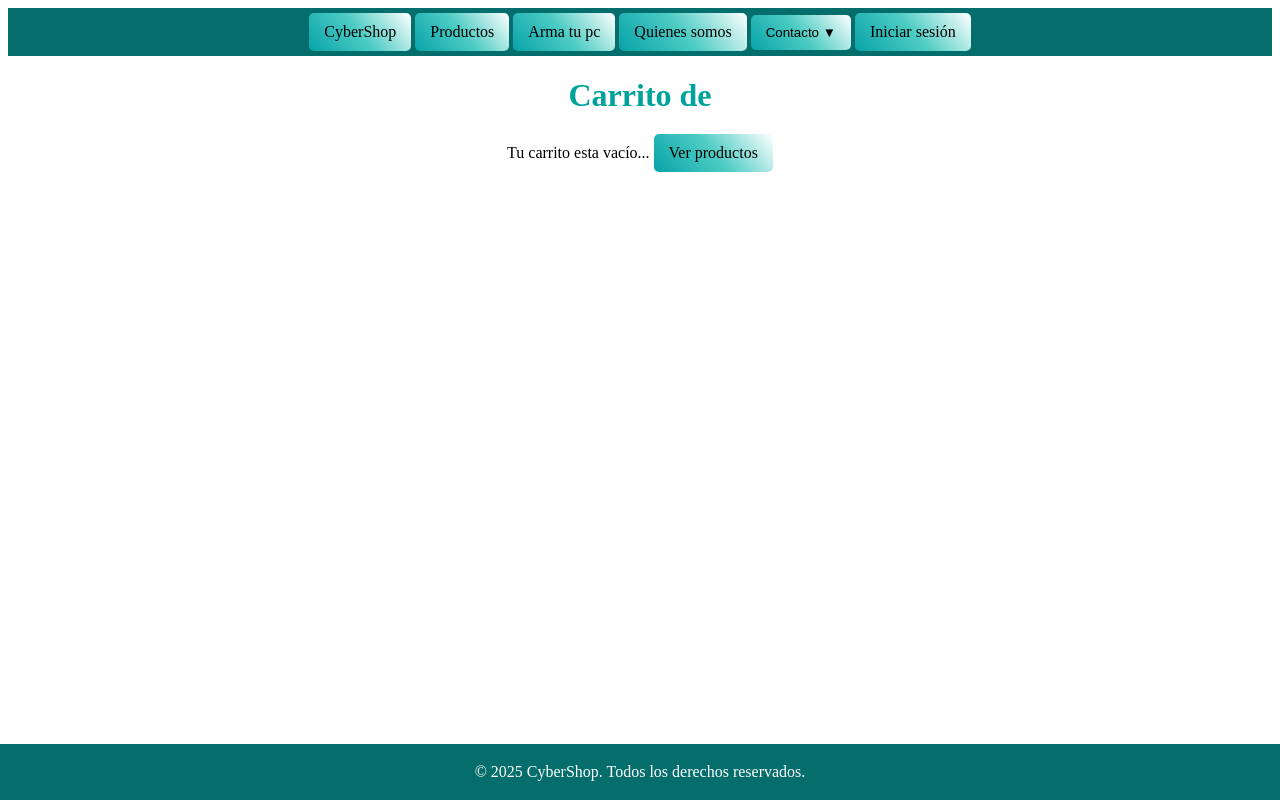
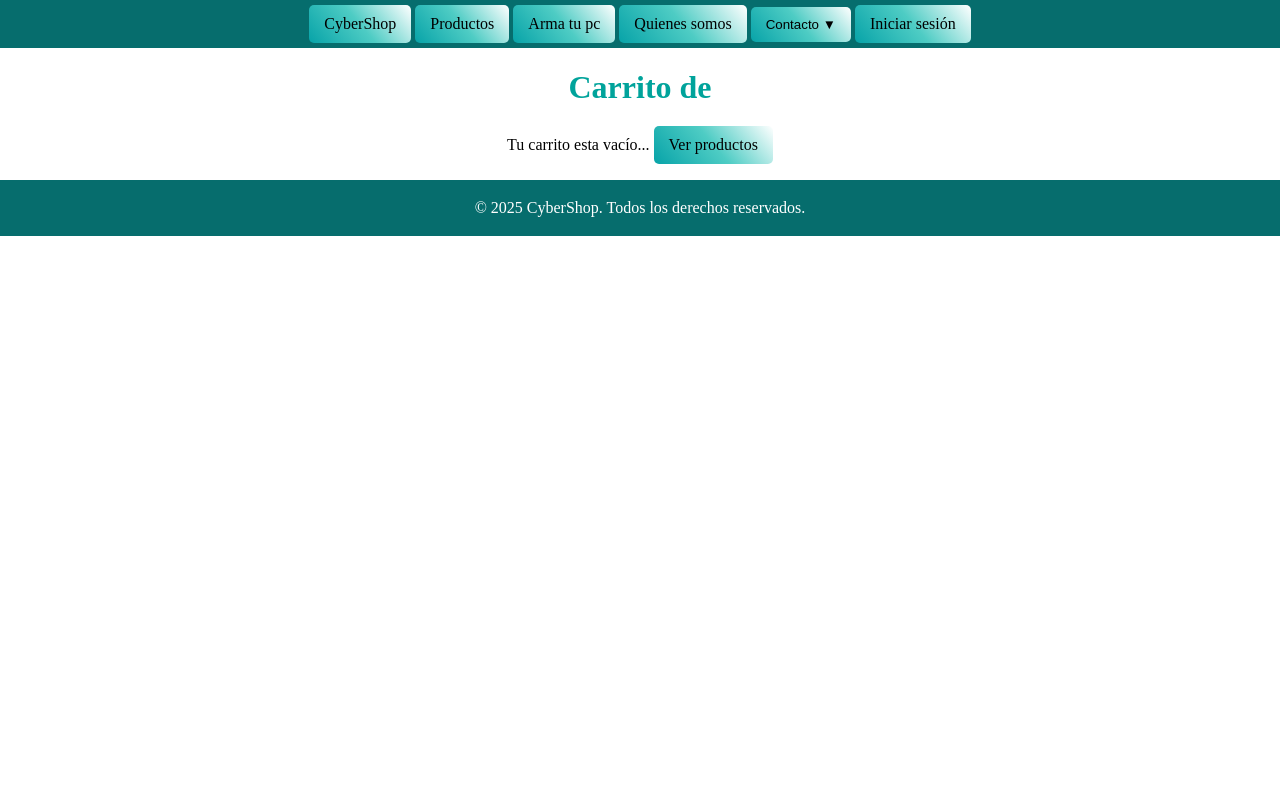
Before and after one commit to Leoperesp/Cyberstore, a Django app: template store/templates/store/cart.html in a window 1280 px wide. Run offline with Django 3.2, Linux system fonts and the light colour scheme; the template is opened without the code that fills it, so the values that code supplies are empty.

Commit message:
correccion de posicion del footer

```diff
--- a/static/css/base.css
+++ b/static/css/base.css
@@ -1,3 +1,11 @@
+html{
+  height: 100%;
+}
+
+body{
+  margin: 0;
+}
+
 .nav-links {
   display: inline-block;
   background: linear-gradient(50deg,rgba(7, 163, 168, 1) 0%, rgba(78, 204, 196, 1) 50%, rgba(255, 255, 255, 1) 100%);
@@ -30,11 +38,9 @@
   margin: 0;
   padding: 3px 0;
   color: white;
-  position: fixed;
-  left: 0;
   bottom: 0;
   width: 100%;
-  z-index: 100;
+  flex-shrink: 0;
 }
 
 /* Dropdown styles */
```
Also changed, not shown: db.sqlite3.
